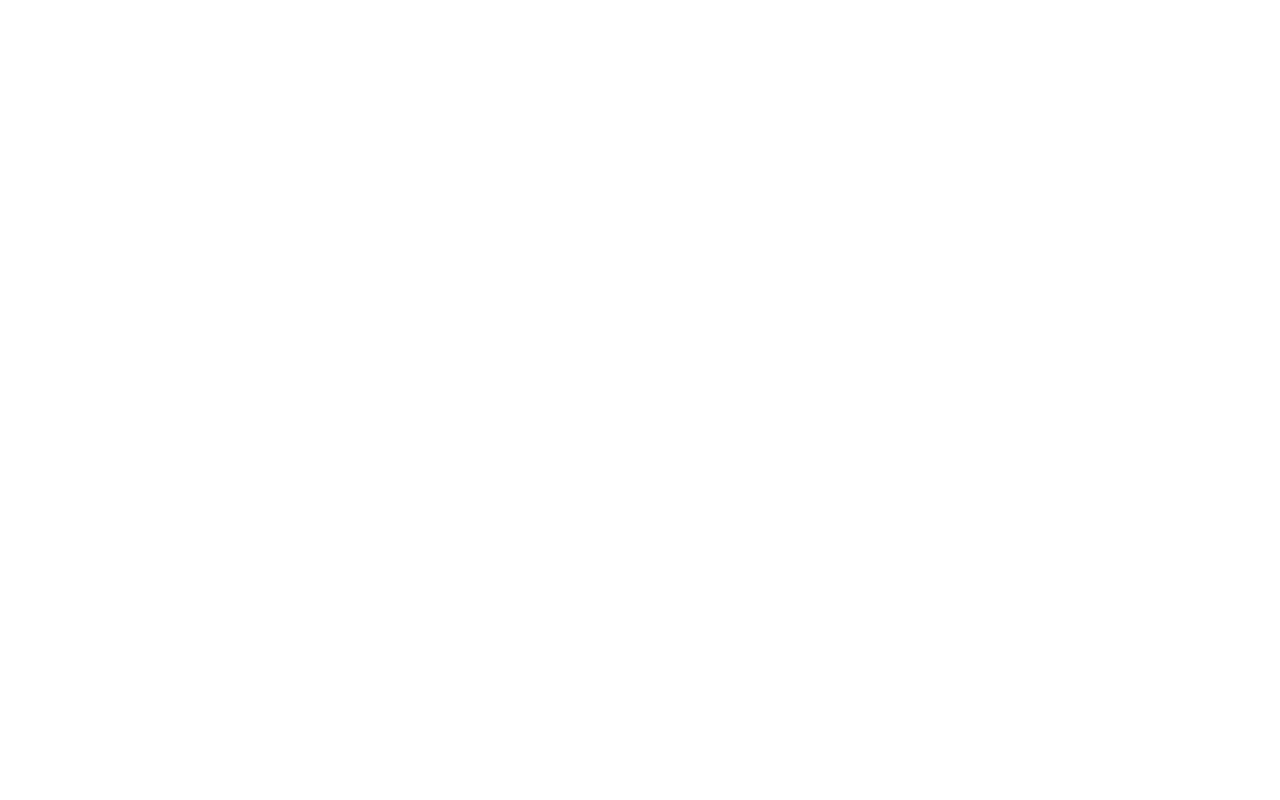
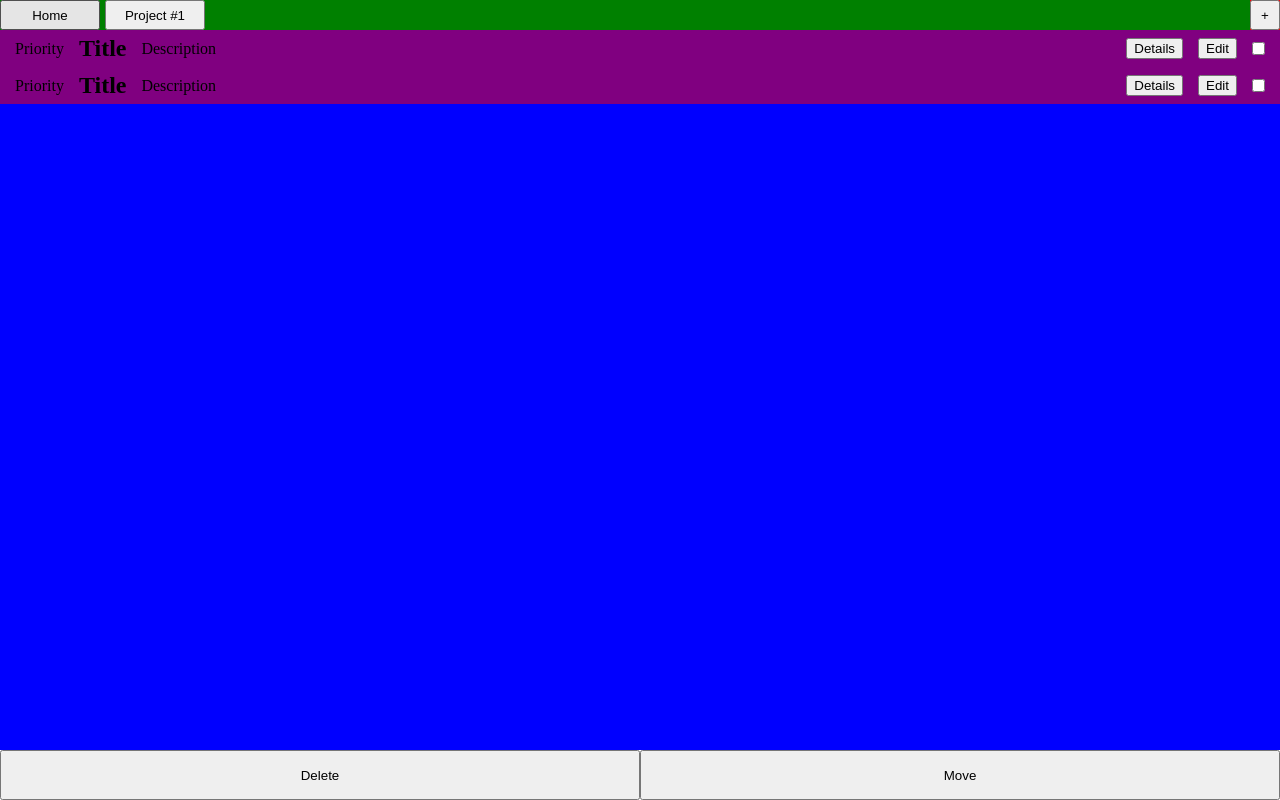
Before and after one commit to leinadest/todo-list, a website built with webpack: page src/template.html in a window 1280 px wide. Built offline with nearby package versions, Linux system fonts and the light colour scheme.

Commit message:
Create general layout

```diff
--- a/package.json
+++ b/package.json
@@ -15,6 +15,7 @@
     "html-webpack-plugin": "^5.6.0",
     "style-loader": "^3.3.3",
     "webpack": "^5.89.0",
+    "webpack-cli": "^5.1.4",
     "webpack-dev-server": "^4.15.1",
     "webpack-merge": "^5.10.0"
   },
--- a/src/style.css
+++ b/src/style.css
@@ -0,0 +1,56 @@
+body {
+    margin: 0;
+}
+
+header {
+    background-color: red;
+    display: flex;
+}
+
+header nav {
+    flex: 1;
+    height: 30px;
+    background-color: green;
+    display: flex;
+    align-items: stretch;
+    gap: 5px;
+}
+
+nav button {
+    min-width: 100px;
+}
+
+header button {
+    flex: 0 0 30px;
+}
+
+main {
+    height: calc(100vh - 80px);
+    background-color: blue;
+}
+
+section {
+    background-color: purple;
+    display: flex;
+    align-items: center;
+    gap: 15px;
+    padding: 5px 15px;
+}
+
+section * {
+    margin: 0;
+}
+
+section p {
+    margin-right: auto;
+}
+
+.container {
+    background-color: white;
+    height: 50px;
+    display: flex;
+}
+
+.container button {
+    flex: 1;
+}
--- a/src/template.html
+++ b/src/template.html
@@ -6,6 +6,34 @@
     <title>To-Do List</title>
 </head>
 <body>
-
+    <header>
+        <nav>
+            <button>Home</button>
+            <button>Project #1</button>
+        </nav>
+        <button>+</button>
+    </header>
+    <main>
+        <section>
+            <div>Priority</div>
+            <h2>Title</h2>
+            <p>Description</p>
+            <button>Details</button>
+            <button>Edit</button>
+            <input type="checkbox">
+        </section>
+        <section>
+            <div>Priority</div>
+            <h2>Title</h2>
+            <p>Description</p>
+            <button>Details</button>
+            <button>Edit</button>
+            <input type="checkbox">
+        </section>
+    </main>
+    <div class="container">
+        <button>Delete</button>
+        <button>Move</button>
+    </div>
 </body>
 </html>
```
Also changed, not shown: 1 other file.
